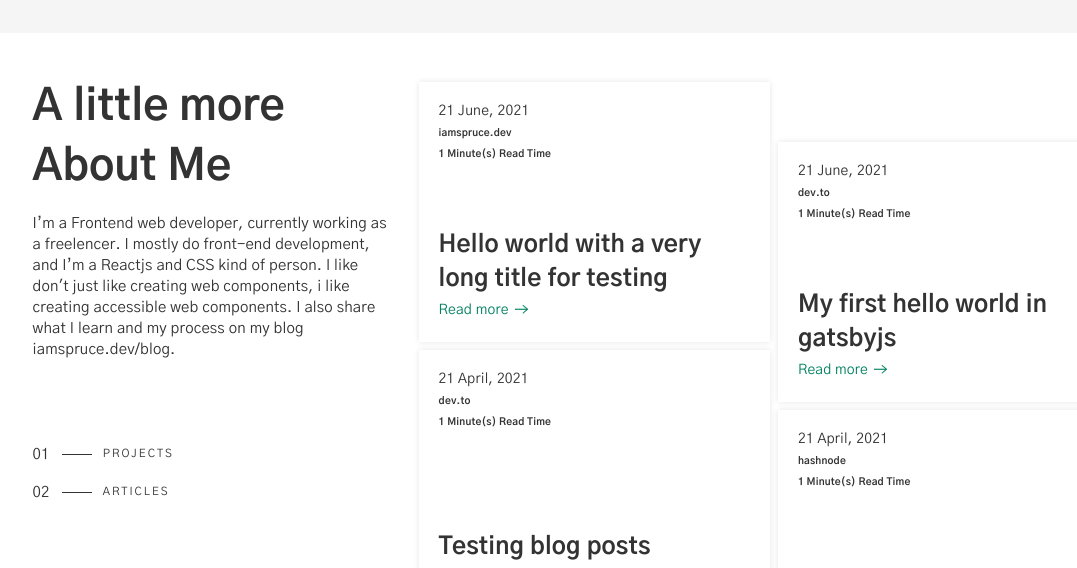
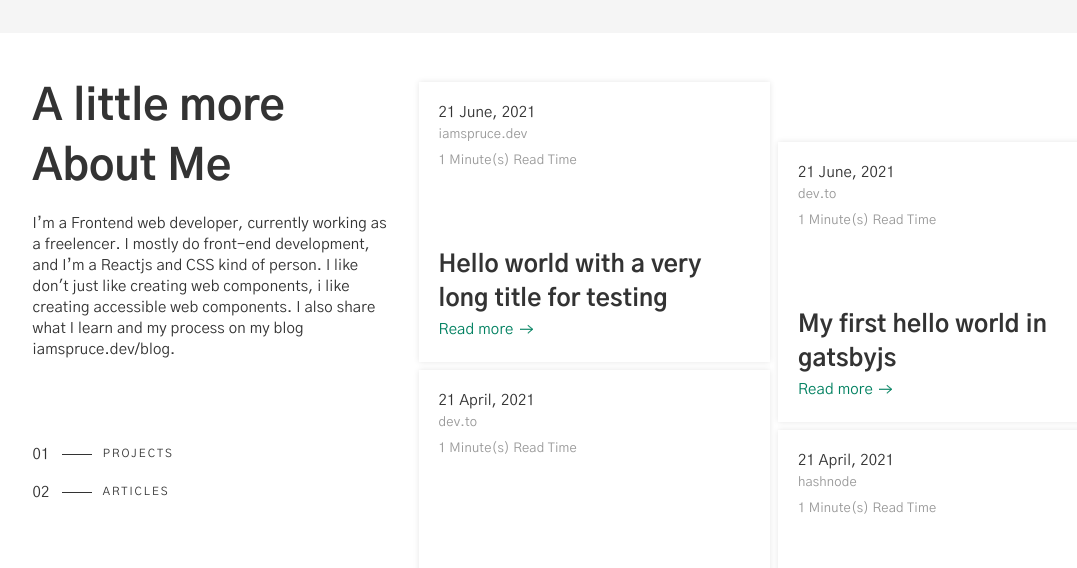
Before and after one commit to iamspruce/spruce-old, a Gatsby site: page / in a window 1280 px wide. Shown: the part 988-1556 px from the top of the page, without its empty margins (57-1134 px from the left). Built offline with nearby package versions, Linux system fonts and the light colour scheme; Gatsby itself is replaced by a stand-in of ours.

Commit message:
worked on the card css

```diff
--- a/src/components/BlogPost.js
+++ b/src/components/BlogPost.js
@@ -36,10 +36,10 @@ export default function BlogPost(props) {
                         {edge.node.frontmatter.date}
                       </time>
                     </p>
-                    <small className="text-xsmall text-bold">
+                    <small className="text-gray text-xsmall">
                       {edge.node.frontmatter.publishedAt}
                     </small>
-                    <p><small className="text-xsmall text-bold">
+                    <p><small className="text-xsmall text-gray">
                       {edge.node.timeToRead} Minute(s) Read Time
                     </small></p>
 
--- a/src/components/Header.js
+++ b/src/components/Header.js
@@ -31,10 +31,10 @@ export default function Header() {
             <Link to="/" activeClassName="active">Home</Link>
           </li>
           <li>
-            <Link to="#about" activeClassName="active">About</Link>
+            <Link to="/#about" activeClassName="active">About</Link>
           </li>
           <li>
-            <Link to="#contact" activeClassName="active">Contact</Link>
+            <Link to="/#contact" activeClassName="active">Contact</Link>
           </li>
           <li>
             <Link to="/blog" activeClassName="active">Blog</Link>
--- a/src/sass/_article.scss
+++ b/src/sass/_article.scss
@@ -24,7 +24,7 @@
   }
 }
 .article-card {
-  min-height: 260px;
+  min-height: 280px;
   margin: 4px;
   background-color: var(--bg);
   box-shadow: 0px 0px 6px var(--border);
@@ -55,6 +55,13 @@
   h5 {
     margin-top: auto;
   }
+  header {
+    > * + * {
+      display: block;
+      margin-top: .3em;
+    }
+  }
+
 }
 #portfolio:target ~ * {
   display: none !important;
--- a/src/sass/_reset.scss
+++ b/src/sass/_reset.scss
@@ -12,7 +12,7 @@
     box-sizing: inherit;
     margin: 0;
     padding: 0;
-    font-family: "Gothic A1"
+    font-family: var(--font)
   }
     html,body {
       width: 100vw;
--- a/src/sass/_utilities.scss
+++ b/src/sass/_utilities.scss
@@ -83,13 +83,16 @@
   font-size: 43px;
 }
 .text-small {
-  font-size: 14px;
+  font-size: 15px;
 }
 .text-xsmall {
-  font-size: 10px;
+  font-size: 13px;
 }
 .text-bold {
   font-weight: 700;
+}
+.text-gray {
+  color: var(--gray);
 }
 /* flex */
 
```
Also changed, not shown: src/sass/_card.scss (+6 -1 lines), src/sass/main.css, 1 other file.
